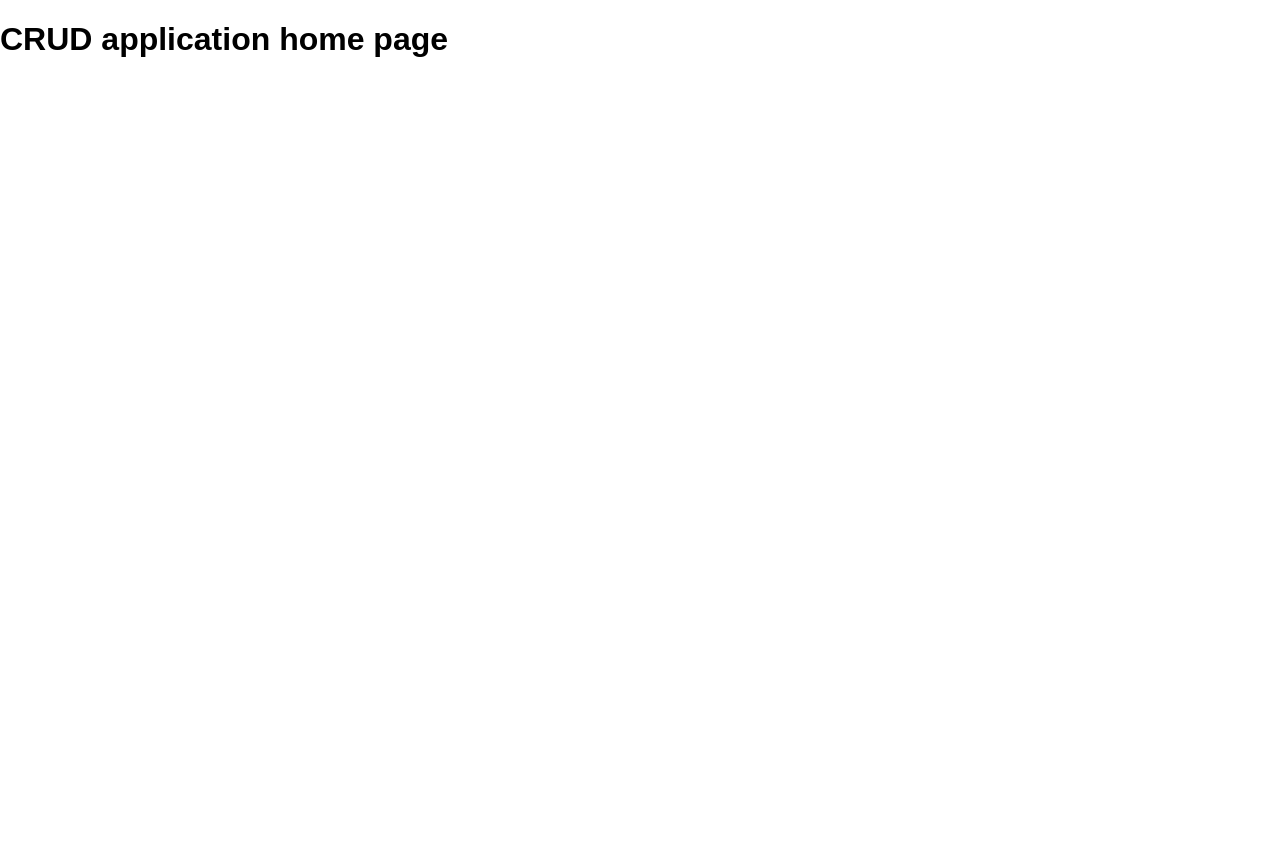
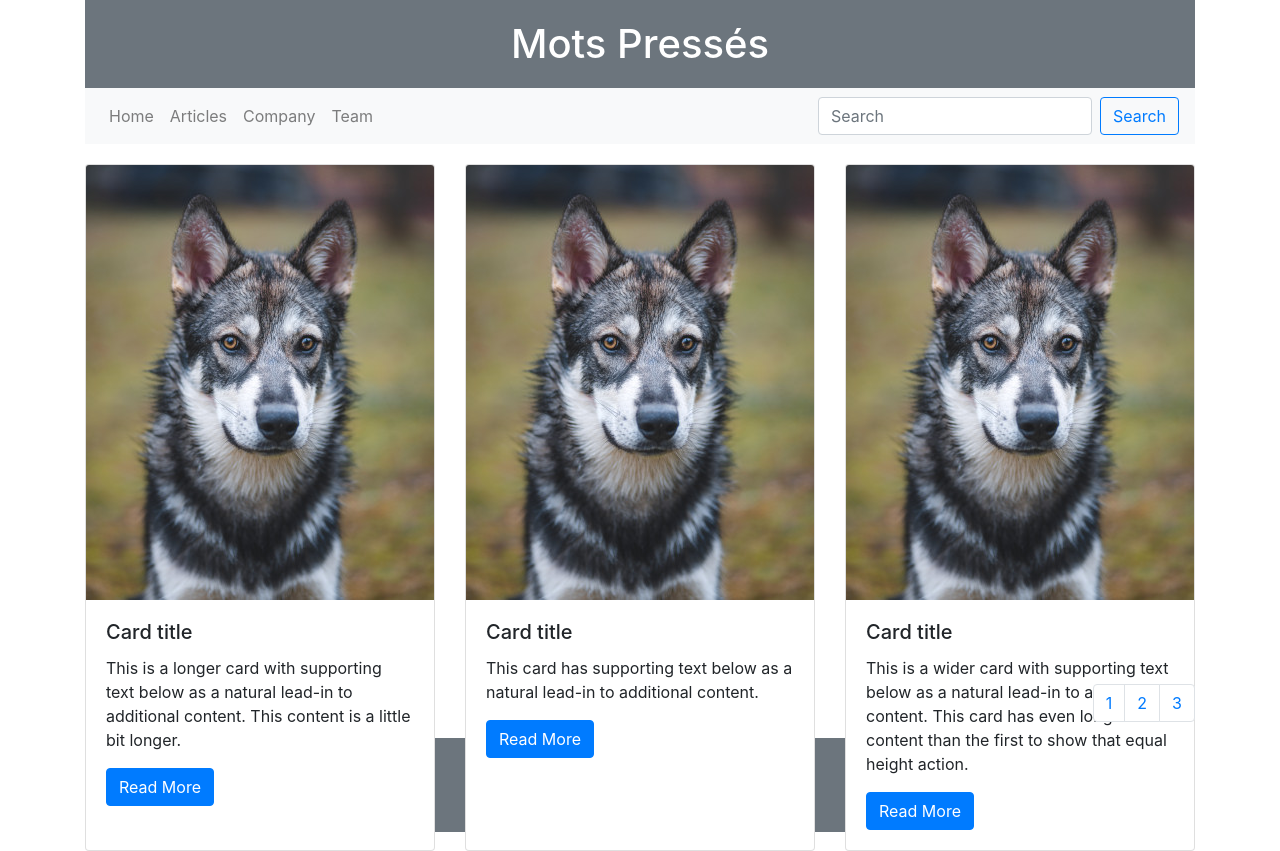
Before and after one commit to scalajeremy/blog-php, a PHP site: template templates/home.twig in a window 1280 px wide. Before the commit the page ends 57 px from the top, so only its background shows below. Run offline with PHP 8.4, Linux system fonts and the light colour scheme; the template is opened without the code that fills it, so the values that code supplies are empty; some libraries are stand-ins or nearby versions.

Commit message:
Start homepage frontend

```diff
--- a/public/css/master.css
+++ b/public/css/master.css
@@ -1,25 +1,28 @@
 html {
-  font-family: sans-serif; }
+  font-family: sans-serif;
+  height: 100%; }
 
 body {
   margin: 0;
   padding: 0; }
 
-.navbar {
-  list-style-type: none;
-  margin: 0;
-  padding: 0;
-  display: flex; }
-  .navbar li {
-    width: 5rem;
-    height: 2rem;
-    background-color: #00b300;
-    display: flex;
-    justify-content: center;
-    align-items: center; }
-    .navbar li:hover, .navbar li.active {
-      background-color: green; }
-  .navbar a {
-    color: #000;
-    text-decoration: none;
-    height: 50%; }
+header {
+  padding-top: 20px;
+  padding-bottom: 20px; }
+  header h1 {
+    text-align: center;
+    margin: 0; }
+
+footer {
+  padding-top: 20px;
+  padding-bottom: 50px; }
+  footer p {
+    text-align: center;
+    margin: 0; }
+
+.card-deck {
+  margin-top: 20px;
+  height: 500px; }
+
+.pagination {
+  margin-top: 20px; }
--- a/src/scss/master.scss
+++ b/src/scss/master.scss
@@ -1,5 +1,6 @@
 html {
   font-family: sans-serif;
+  height: 100%;
 }
 
 body {
@@ -7,26 +8,31 @@
   padding: 0;
 }
 
-.navbar {
-    list-style-type: none;
+header {
+  padding-top: 20px;
+  padding-bottom: 20px;
+
+  h1 {
+    text-align: center;
     margin: 0;
-    padding: 0;
-    display: flex;
-    li {
-      width: 5rem;
-      height: 2rem;
-      background-color: lighten(green, 10%);
-      &:hover, &.active {
-        background-color: green;
-      }
-      display: flex;
-      justify-content: center;
-      align-items: center;
-    }
+  }
+}
 
-    a {
-      color: #000;
-      text-decoration: none;
-      height: 50%;
-    }
+footer {
+  padding-top: 20px;
+  padding-bottom: 50px;
+
+  p {
+    text-align: center;
+    margin: 0;
+  }
 }
+
+.card-deck {
+  margin-top: 20px;
+  height: 500px;
+}
+
+.pagination {
+  margin-top: 20px;
+}
--- a/templates/common.twig
+++ b/templates/common.twig
@@ -2,13 +2,24 @@
 <html lang="en" dir="ltr">
   <head>
     <meta charset="utf-8">
+    <link rel="stylesheet" href="https://stackpath.bootstrapcdn.com/bootstrap/4.3.1/css/bootstrap.min.css" integrity="sha384-ggOyR0iXCbMQv3Xipma34MD+dH/1fQ784/j6cY/iJTQUOhcWr7x9JvoRxT2MZw1T" crossorigin="anonymous">
     <title>CRUD app | {{ pagename }}</title>
     <link rel="stylesheet" href="/css/master.css">
   </head>
   <body>
-    {{ include('navbar.twig') }}
+    <div class="container">
+      <header class="bg-secondary text-white">
+        <h1>Mots Pressés</h1>
+      </header>
 
-    {% block content %}
-    {% endblock %}
+      {{ include('commonNavbar.twig') }}
+
+      {% block content %}
+      {% endblock %}
+
+      <footer class="bg-secondary text-white">
+        <p>Copyrights 2019 - Mots Pressés</p>
+      </footer>
+    </div>
   </body>
 </html>
--- /dev/null
+++ b/templates/commonNavbar.twig
@@ -0,0 +1,26 @@
+<nav class="navbar navbar-expand-lg navbar-light bg-light">
+  <button class="navbar-toggler" type="button" data-toggle="collapse" data-target="#navbarSupportedContent" aria-controls="navbarSupportedContent" aria-expanded="false" aria-label="Toggle navigation">
+    <span class="navbar-toggler-icon"></span>
+  </button>
+
+  <div class="collapse navbar-collapse" id="navbarSupportedContent">
+    <ul class="navbar-nav mr-auto">
+      <li class="nav-item">
+        <a class="nav-link" href="#">Home</a>
+      </li>
+      <li class="nav-item">
+        <a class="nav-link" href="#">Articles</a>
+      </li>
+      <li class="nav-item">
+        <a class="nav-link" href="#">Company</a>
+      </li>
+      <li class="nav-item">
+        <a class="nav-link" href="#">Team</a>
+      </li>
+    </ul>
+    <form class="form-inline my-2 my-lg-0">
+      <input class="form-control mr-sm-2" type="search" placeholder="Search" aria-label="Search">
+      <button class="btn btn-outline-primary my-2 my-sm-0" type="submit">Search</button>
+    </form>
+  </div>
+</nav>
--- a/templates/home.twig
+++ b/templates/home.twig
@@ -1,6 +1,40 @@
 {% extends 'common.twig' %}
 
 {% block content %}
-  <h1>CRUD application home page</h1>
+  <div class="main-content">
+    <div class="card-deck">
+      <div class="card">
+        <img class="card-img-top" src="./images/test.jpg" alt="Card image cap">
+        <div class="card-body">
+          <h5 class="card-title">Card title</h5>
+          <p class="card-text">This is a longer card with supporting text below as a natural lead-in to additional content. This content is a little bit longer.</p>
+          <a href="#" class="btn btn-primary">Read More</a>
+        </div>
+      </div>
+      <div class="card">
+        <img class="card-img-top" src="./images/test.jpg" alt="Card image cap">
+        <div class="card-body">
+          <h5 class="card-title">Card title</h5>
+          <p class="card-text">This card has supporting text below as a natural lead-in to additional content.</p>
+          <a href="#" class="btn btn-primary">Read More</a>
+        </div>
+      </div>
+      <div class="card">
+        <img class="card-img-top" src="./images/test.jpg" alt="Card image cap">
+        <div class="card-body">
+          <h5 class="card-title">Card title</h5>
+          <p class="card-text">This is a wider card with supporting text below as a natural lead-in to additional content. This card has even longer content than the first to show that equal height action.</p>
+          <a href="#" class="btn btn-primary">Read More</a>
+        </div>
+      </div>
+    </div>
 
+    <nav aria-label="Page navigation">
+      <ul class="pagination justify-content-end">
+        <li class="page-item"><a class="page-link" href="#">1</a></li>
+        <li class="page-item"><a class="page-link" href="#">2</a></li>
+        <li class="page-item"><a class="page-link" href="#">3</a></li>
+      </ul>
+    </nav>
+  </div>
 {% endblock %}
```
Also changed, not shown: public/images/test.jpg (added).
